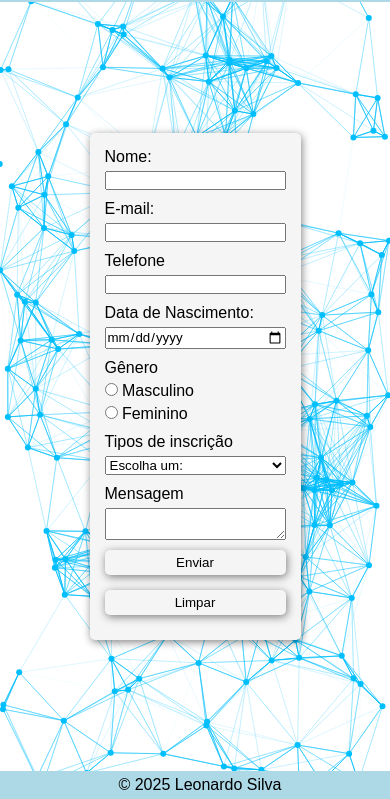
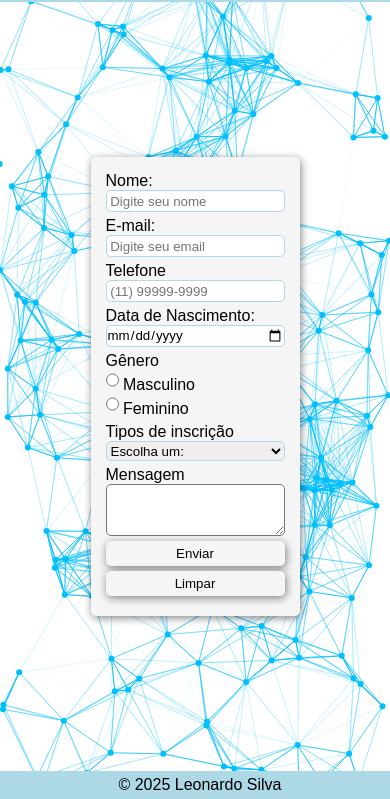
Before and after one commit to Leofront-end/formulario-de-Inscricao, a plain HTML site: page index.html in a window 390 px wide. Shown: the part 45-844 px from the top of the page. Drawn offline with nearby package versions, Linux system fonts and the light colour scheme.

Commit message:
styles: responsividade

```diff
--- a/css/style.css
+++ b/css/style.css
@@ -13,7 +13,7 @@
 body {
     width: 100vw;
     height: 100vh;
-    overflow: hidden;
+    overflow-x: hidden;
 }
 
 header,footer {
@@ -36,16 +36,37 @@ main {
 form {
     display: flex;
     flex-direction: column;
-    gap: 10px;
+    gap: 5px;
     padding: 15px;
     background: var(--Fundo);
     box-shadow: var(--Sombra);
     border-radius: 5px;
 }
 
+div {
+    display: flex;
+    flex-direction: column;
+
+}
+
+input, select {
+    height: 20px;
+    border: 1px solid var(--corPrimaria);
+    border-radius: 5px;
+}
+
+input:focus {
+    outline: 2px solid var(--corPrimaria);
+}
+
+textarea {
+    height: 50px;
+    border-radius: 5px;
+}
+
 button {
     width: 100%;
-    margin-bottom: 10px;
+    margin-bottom: 5px;
     padding: 5px;
     border-radius: 5px;
     box-shadow: var(--Sombra);
@@ -58,12 +79,6 @@ button:hover {
     background-color: var(--corPrimaria);
 }
 
-div {
-    display: flex;
-    flex-direction: column;
-    gap: 5px;
-}
-
 #particles-js {
     position: fixed;
     width: 100%;
--- a/index.html
+++ b/index.html
@@ -13,15 +13,15 @@
         <form action="#">
             <div>
                 <label for="nome">Nome:</label>
-                <input type="text" name="nome" id="nome" required>
+                <input type="text" name="nome" id="nome" placeholder=" Digite seu nome" required>
             </div>
             <div>
                 <label for="email">E-mail:</label>
-                <input type="email" name="email" id="email" required>
+                <input type="email" name="email" id="email" placeholder=" Digite seu email" required>
             </div>
             <div>
                 <label for="telefone">Telefone</label>
-                <input type="tel" name="telefone" id="telefone" required>
+                <input type="tel" name="telefone" id="telefone" placeholder=" (11) 99999-9999" required>
             </div>
             <div>
                 <label for="Nascimento">Data de Nascimento:</label>
```
